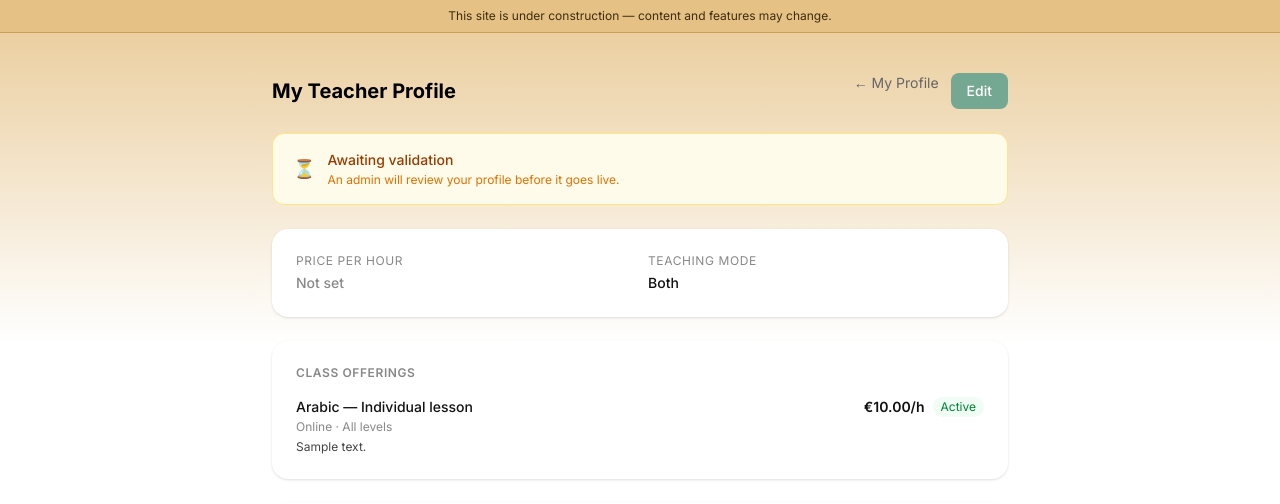
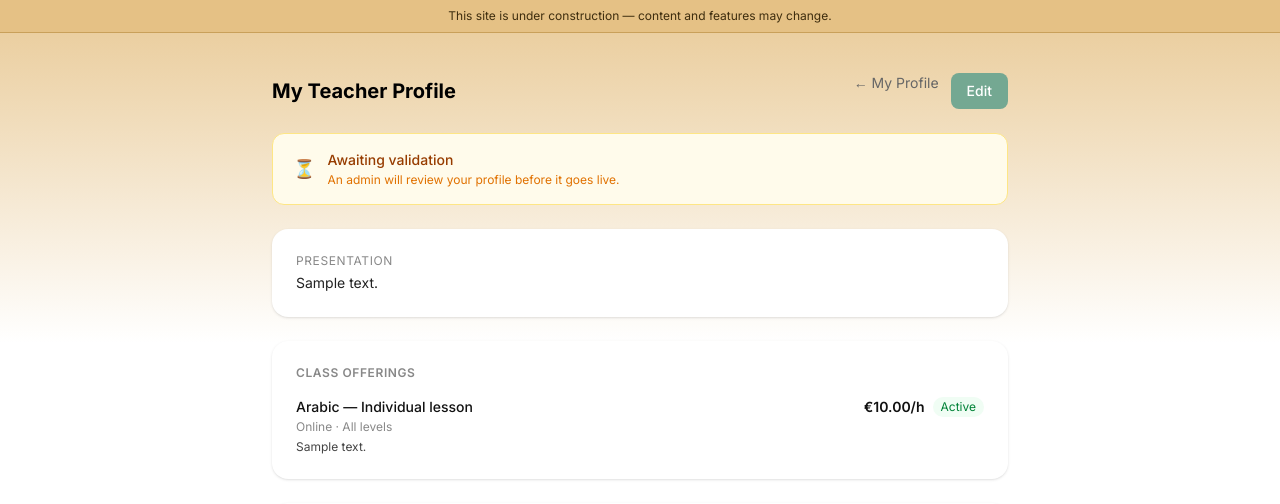
Before and after one commit to vmalep/teachandlearn, a Django app: page /teachers/profile/ in a window 1280 px wide. Shown: the part 57-561 px from the top of the page. Run offline with Django 5.2, Linux system fonts and the light colour scheme; a user stored in the database is signed in; data comes from the database, SQL or seed files in the repository; tables that the repository leaves empty hold one stand-in row (values such as "Sample post"); style sheets or scripts are compiled from the project's sources.

Commit message:
Remove teacher-level price/mode; add presentation field; reorder availability
TeacherProfile.price_per_hour and .teaching_mode are dropped — both
are now set per class offering, so the old flat teacher-level values
were redundant and could disagree with the offerings shown just below
them. Removed from the model, form, admin list_display, and every
template that displayed them.

Added a "Presentation" field (Profile.bio, already used elsewhere as
the general profile bio) directly to the teacher profile edit page,
replacing the removed native-language/price fields as the place to
introduce yourself — saved via a small TeacherPresentationForm
alongside the existing forms/formsets in the same POST.

Renamed "Availability" to "Availability details" and moved it after
the weekly schedule table on both the edit page and the public/own
profile views, so the free-text field reads as a complement to the
structured schedule rather than competing with it.

Co-Authored-By: Claude Sonnet 5 <noreply@anthropic.com>

```diff
--- a/teachers/admin.py
+++ b/teachers/admin.py
@@ -16,7 +16,7 @@ class ClassOfferingInline(admin.TabularInline):
 
 @admin.register(TeacherProfile)
 class TeacherProfileAdmin(admin.ModelAdmin):
-    list_display = ["profile", "state", "price_per_hour", "created_at"]
+    list_display = ["profile", "state", "created_at"]
     list_filter = ["state"]
     search_fields = ["profile__user__email"]
     inlines = [CertificateInline, ClassOfferingInline]
--- a/teachers/models.py
+++ b/teachers/models.py
@@ -17,16 +17,6 @@ class TeacherProfile(models.Model):
 
     profile = models.OneToOneField(
         "profiles.Profile", on_delete=models.CASCADE, related_name="teacher_profile"
-    )
-    price_per_hour = models.DecimalField(
-        max_digits=6,
-        decimal_places=2,
-        null=True,
-        blank=True,
-        validators=[MinValueValidator(0)],
-    )
-    teaching_mode = models.CharField(
-        max_length=20, choices=TeachingMode.choices, default=TeachingMode.BOTH
     )
     availability = models.TextField(blank=True)
     availability_schedule = models.JSONField(default=dict, blank=True)
--- a/teachers/views.py
+++ b/teachers/views.py
@@ -10,7 +10,7 @@ from django.http import JsonResponse
 from django.shortcuts import redirect, render
 from django.views import View
 from django.views.generic import ListView, DetailView
-from .forms import CertificateFormSet, ClassOfferingFormSet, TeacherProfileForm
+from .forms import CertificateFormSet, ClassOfferingFormSet, TeacherPresentationForm, TeacherProfileForm
 from .models import ClassOffering, TeacherProfile, TeachingMode
 from subjects.models import Subject
 
@@ -278,10 +278,12 @@ class TeacherProfileEditView(LoginRequiredMixin, View):
         tp = self._get_tp(request)
         if tp is None:
             return redirect("profiles:profile")
+        presentation_form = TeacherPresentationForm(instance=tp.profile)
         form = TeacherProfileForm(instance=tp)
         cert_formset = CertificateFormSet(instance=tp)
         offering_formset = ClassOfferingFormSet(instance=tp)
         return render(request, self.template_name, {
+            "presentation_form": presentation_form,
             "form": form,
             "cert_formset": cert_formset,
             "offering_formset": offering_formset,
@@ -292,15 +294,18 @@ class TeacherProfileEditView(LoginRequiredMixin, View):
         tp = self._get_tp(request)
         if tp is None:
             return redirect("profiles:profile")
+        presentation_form = TeacherPresentationForm(request.POST, instance=tp.profile)
         form = TeacherProfileForm(request.POST, instance=tp)
         cert_formset = CertificateFormSet(request.POST, request.FILES, instance=tp)
         offering_formset = ClassOfferingFormSet(request.POST, instance=tp)
-        if form.is_valid() and cert_formset.is_valid() and offering_formset.is_valid():
+        if presentation_form.is_valid() and form.is_valid() and cert_formset.is_valid() and offering_formset.is_valid():
+            presentation_form.save()
             form.save()
             cert_formset.save()
             offering_formset.save()
             return redirect("teachers:profile")
         return render(request, self.template_name, {
+            "presentation_form": presentation_form,
             "form": form,
             "cert_formset": cert_formset,
             "offering_formset": offering_formset,
--- a/templates/profiles/profile.html
+++ b/templates/profiles/profile.html
@@ -87,11 +87,8 @@
         {% endif %}
       </div>
       <dl class="space-y-2 text-sm">
-        {% if teacher_profile.price_per_hour %}
-          <div><span class="text-slate-500">{% trans "Price:" %}</span> <span class="font-medium">€{{ teacher_profile.price_per_hour }}/h</span></div>
-        {% endif %}
         {% if teacher_profile.availability %}
-          <div><span class="text-slate-500">{% trans "Availability:" %}</span> {{ teacher_profile.availability }}</div>
+          <div><span class="text-slate-500">{% trans "Availability details:" %}</span> {{ teacher_profile.availability }}</div>
         {% endif %}
         {% if teacher_profile.certificates.all %}
           <div>
--- a/templates/teachers/profile.html
+++ b/templates/teachers/profile.html
@@ -40,30 +40,24 @@
 
   <div class="bg-white rounded-2xl shadow p-6 space-y-5">
 
-    <div class="grid grid-cols-1 sm:grid-cols-2 gap-4">
-      <div>
-        <p class="text-xs text-slate-400 uppercase tracking-wider mb-1">{% trans "Price per hour" %}</p>
-        <p class="text-sm font-medium text-slate-800">
-          {% if teacher_profile.price_per_hour %}€{{ teacher_profile.price_per_hour }}{% else %}<span class="text-slate-400">{% trans "Not set" %}</span>{% endif %}
-        </p>
-      </div>
-      <div>
-        <p class="text-xs text-slate-400 uppercase tracking-wider mb-1">{% trans "Teaching mode" %}</p>
-        <p class="text-sm font-medium text-slate-800">{{ teacher_profile.get_teaching_mode_display }}</p>
-      </div>
+    <div>
+      <p class="text-xs text-slate-400 uppercase tracking-wider mb-1">{% trans "Presentation" %}</p>
+      <p class="text-sm text-slate-700">
+        {% if teacher_profile.profile.bio %}{{ teacher_profile.profile.bio }}{% else %}<span class="text-slate-400">{% trans "Not set" %}</span>{% endif %}
+      </p>
     </div>
-
-    {% if teacher_profile.availability %}
-    <div class="pt-2 border-t border-slate-100">
-      <p class="text-xs text-slate-400 uppercase tracking-wider mb-1">{% trans "Availability" %}</p>
-      <p class="text-sm text-slate-700">{{ teacher_profile.availability }}</p>
-    </div>
-    {% endif %}
 
     {% if teacher_profile.availability_schedule %}
     <div class="pt-2 border-t border-slate-100">
       <p class="text-xs text-slate-400 uppercase tracking-wider mb-3">{% trans "Weekly schedule" %}</p>
       {% include "components/availability_table.html" with schedule=teacher_profile.availability_schedule %}
+    </div>
+    {% endif %}
+
+    {% if teacher_profile.availability %}
+    <div class="pt-2 border-t border-slate-100">
+      <p class="text-xs text-slate-400 uppercase tracking-wider mb-1">{% trans "Availability details" %}</p>
+      <p class="text-sm text-slate-700">{{ teacher_profile.availability }}</p>
     </div>
     {% endif %}
 
--- a/templates/teachers/profile_edit.html
+++ b/templates/teachers/profile_edit.html
@@ -15,14 +15,14 @@
     <div class="bg-white rounded-2xl shadow p-6 space-y-5">
       <h2 class="text-sm font-semibold text-slate-700">{% trans "Teaching info" %}</h2>
 
-      {% include "components/field.html" with field=form.price_per_hour %}
-      {% include "components/field.html" with field=form.teaching_mode %}
-      {% include "components/field.html" with field=form.availability %}
+      {% include "components/field.html" with field=presentation_form.bio %}
 
       <div>
         <label class="block text-xs font-medium text-slate-700 mb-2">{% trans "Weekly availability" %}</label>
         {{ form.availability_schedule }}
       </div>
+
+      {% include "components/field.html" with field=form.availability %}
     </div>
 
     <div class="bg-white rounded-2xl shadow p-6">
```
Also changed, not shown: accounts/management/commands/create_test_data.py (+0 -10 lines), teachers/forms.py (+25 -1 lines), templates/teachers/detail.html (+10 -17 lines), teachers/migrations/0007_remove_price_per_hour_and_teaching_mode.py (added).
